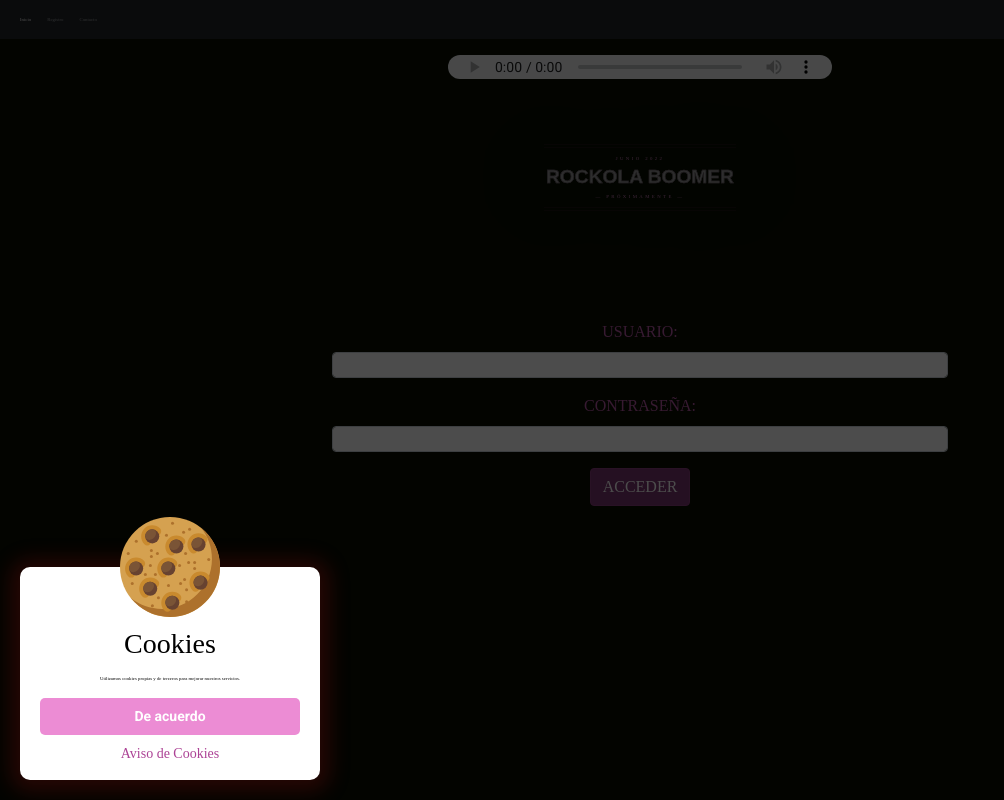
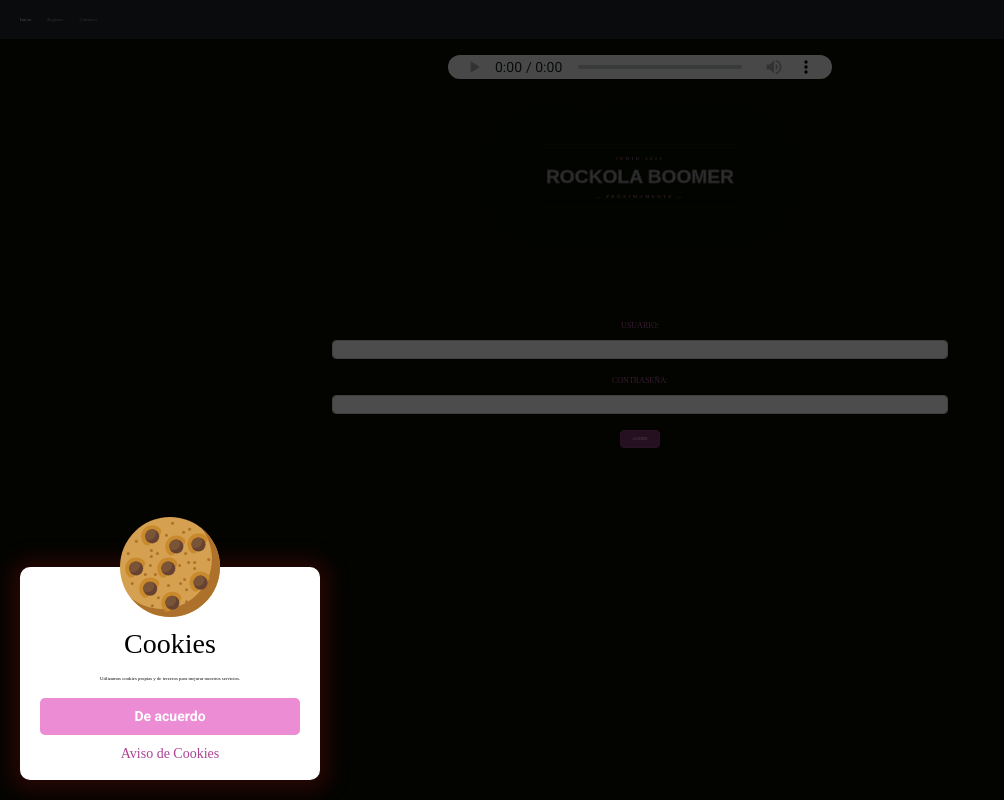
Before and after one commit to yolandacr/ProyectoWeb-CURSO-2-TRIMESTRE-2-HTML-JS-PHP-CSS-, a PHP site: page / in a window 1280 px wide. Shown: the whole page, without its empty margins (0-1004 px from the left). Run offline with PHP 8.4, Linux system fonts and the light colour scheme; grey boxes are pictures that could not be loaded.

Commit message:
ultima por hoy

```diff
--- a/css/main.css
+++ b/css/main.css
@@ -29,7 +29,7 @@ align-self: center;
 #pPrincipal {
   text-transform: uppercase;
   letter-spacing: 0.5em;
-  /* display: inline-block; */
+  display: inline-block;
   border: 4px double rgba(68, 35, 60, 0.25);
   border-width: 4px 0;
   padding: 1.5em 0em;
@@ -196,7 +196,6 @@ text-transform: uppercase;
   }
 
   #formulario{
-
     width: 100%;
     height:100%;
     margin-left:auto;
@@ -211,26 +210,35 @@ text-transform: uppercase;
   body{
     max-width: 100vw;
     max-height: 100vh;
-    overflow: auto;
+    overflow-y: auto;
+    overflow-x: hidden;
     font-size: 0.3rem;
 }
 
 
 .container{
   top:40%;
-  font-size: 1rem;
+  font-size: 0.5rem;
   width:100%;
 
 }
 
+.mainHome{
+  top: 300vh;
+}
+
 #formulario{
   width:50%;
-  height:40vh;
+  height:20vh;
   right: 25%;
 
 }
 
 .form-control{
-  font-size: 0.5rem;
+  font-size: 0.2rem;
+}
+
+.btn-primary {
+  font-size: 0.2rem;
 }
 }
```
